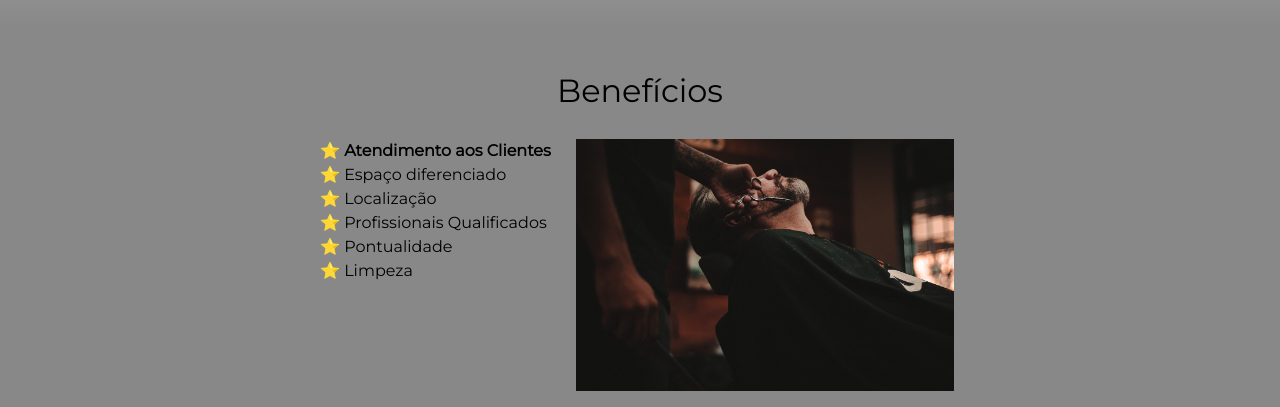
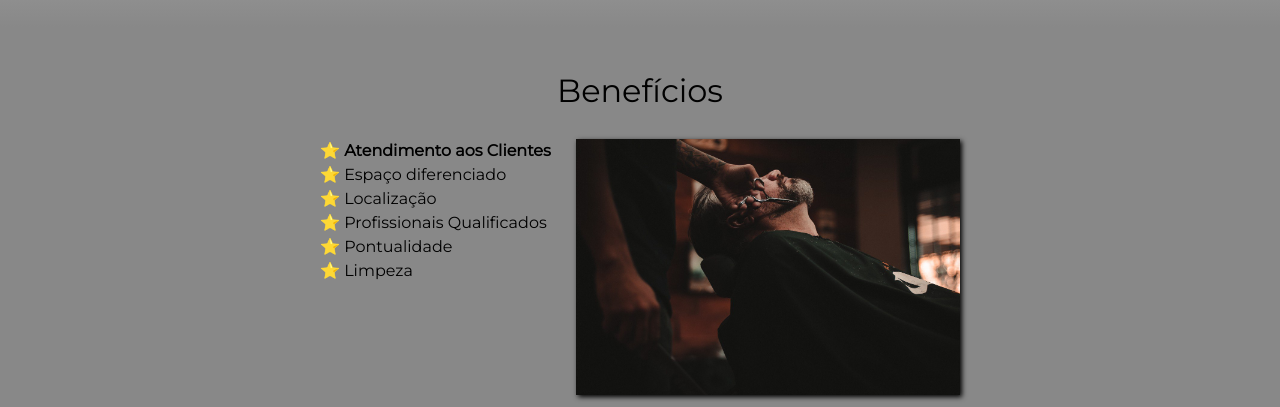
Before and after one commit to victorsalves99/barbearia, a plain HTML site: page index.html in a window 1280 px wide. Shown: the part 1580-1987 px from the top of the page. Drawn offline with Linux system fonts and the light colour scheme; files whose address does not match are found by name.

Commit message:
tentativa de resolver

```diff
--- a/estilo/style.css
+++ b/estilo/style.css
@@ -209,8 +209,9 @@ td, th {
 	content: "\2B50  ";
 }
 .imagem-beneficios{
-	width: 59%;
+	width: 60%;
 	opacity: 1;
+	box-shadow: 2px 2px 5px black;
 
 }
 .imagem-beneficios:hover{
@@ -261,6 +262,9 @@ td, th {
 	.video{
 		width: 100%;
 	}
+	.titulo-principal{
+		font-size: 18px;
+	}
 
 
 }
```
